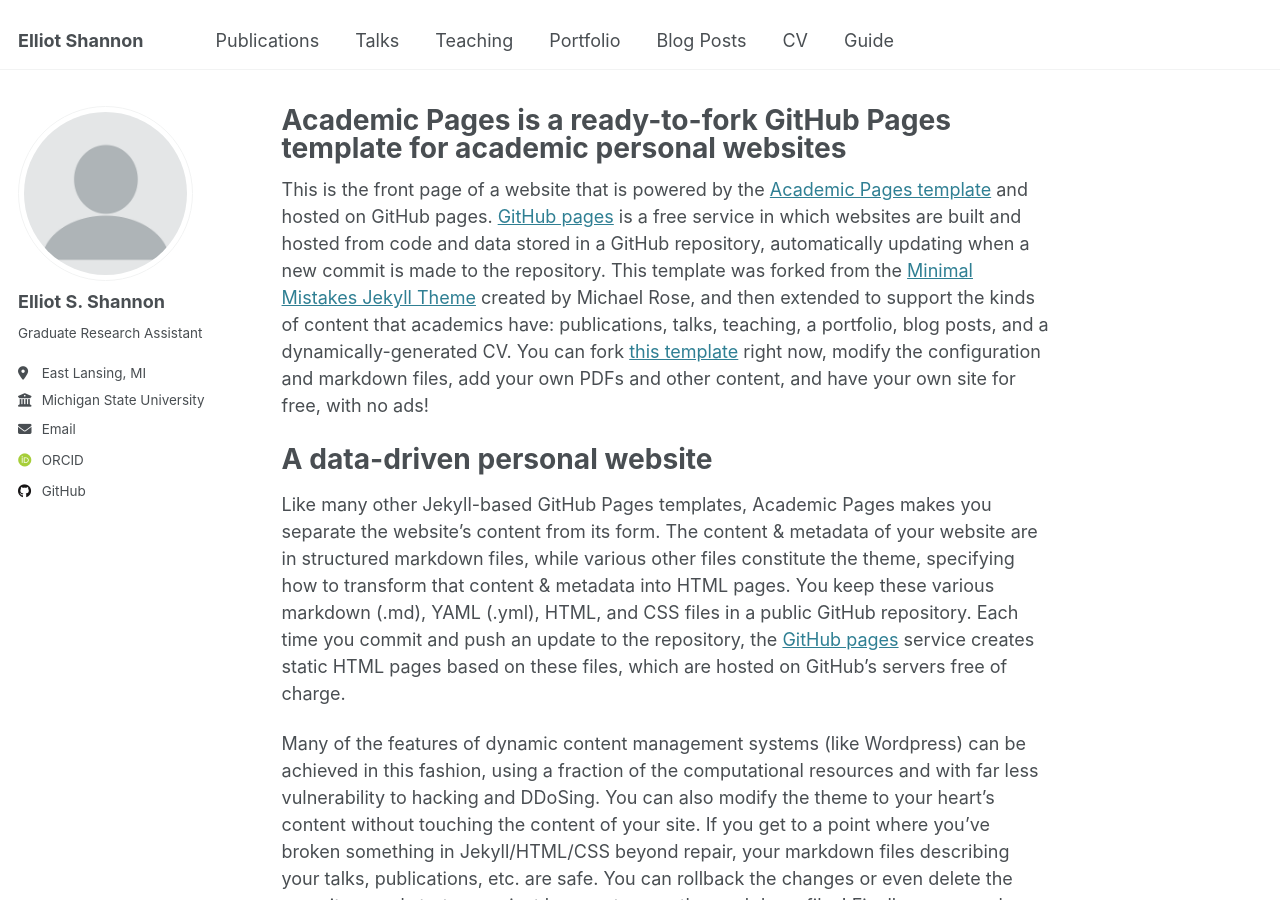
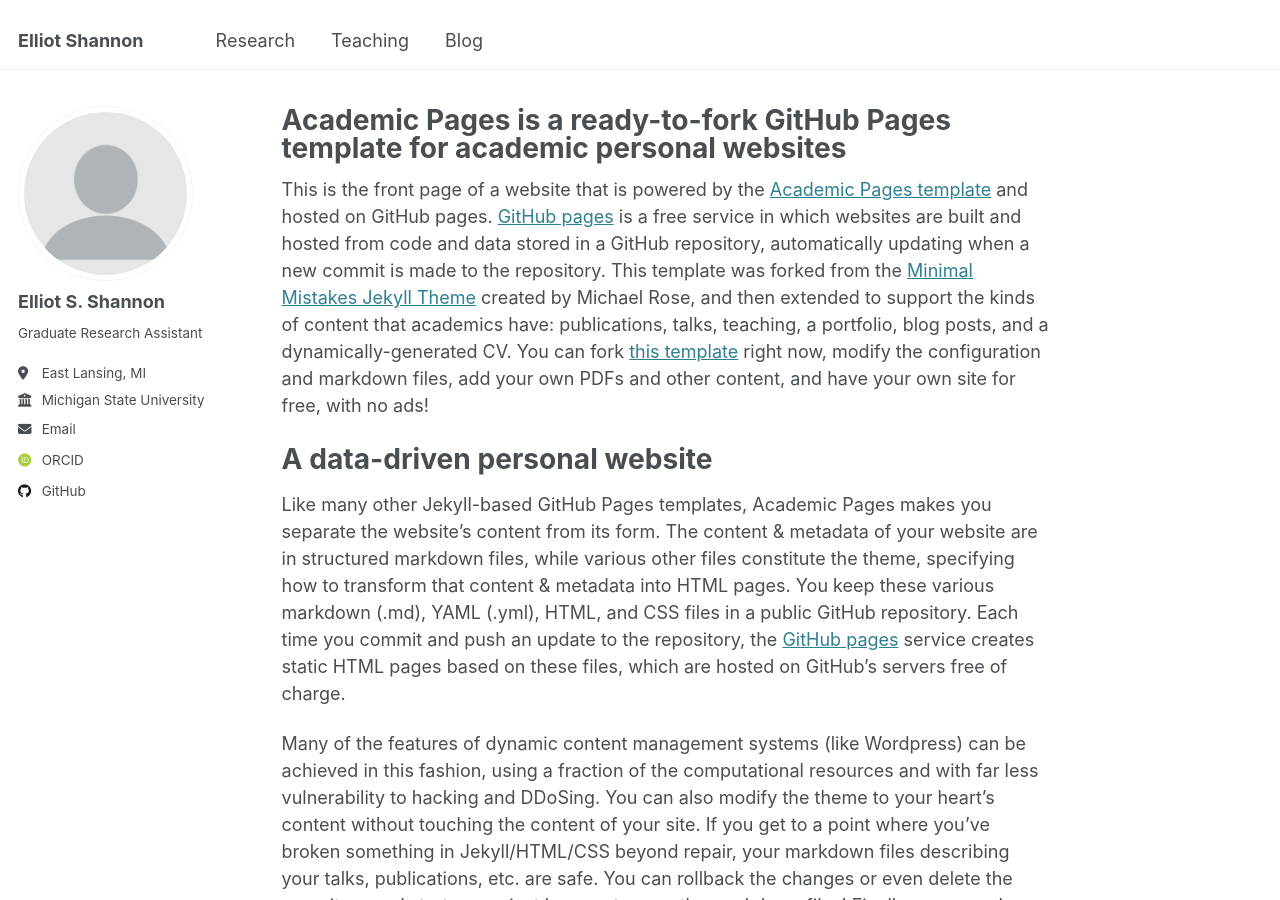
Before and after one commit to elliotshannon/elliotshannon.github.io, a Jekyll site: the page built from _pages/about.md, in a window 1280 px wide and 900 px high. Built offline with Jekyll 4.4.1, drawn with Linux system fonts in a browser that asks for light colours; some web fonts are replaced.

Commit message:
Updated navigation

```diff
--- a/_data/navigation.yml
+++ b/_data/navigation.yml
@@ -5,23 +5,11 @@
 # prevent it from being included in the site.
 
 main:
-  - title: "Publications"
+  - title: "Research"
     url: /publications/
-
-  - title: "Talks"
-    url: /talks/
 
   - title: "Teaching"
     url: /teaching/
 
-  - title: "Portfolio"
-    url: /portfolio/
-
-  - title: "Blog Posts"
+  - title: "Blog"
     url: /year-archive/
-
-  - title: "CV"
-    url: /cv/
-
-  - title: "Guide"
-    url: /markdown/
```
